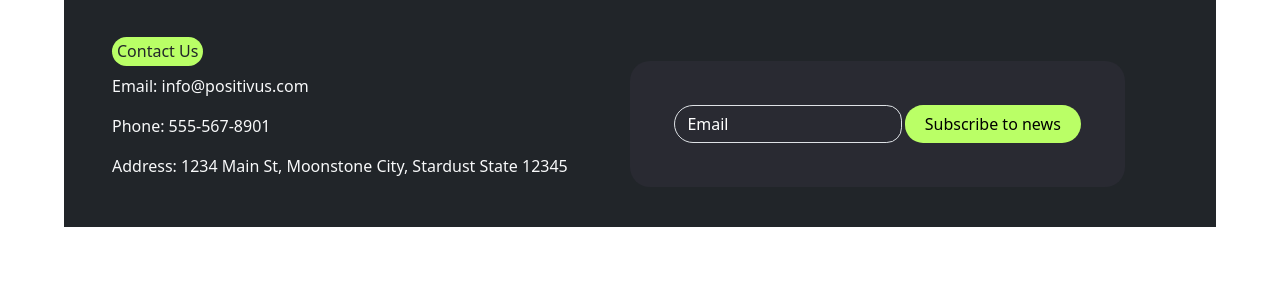
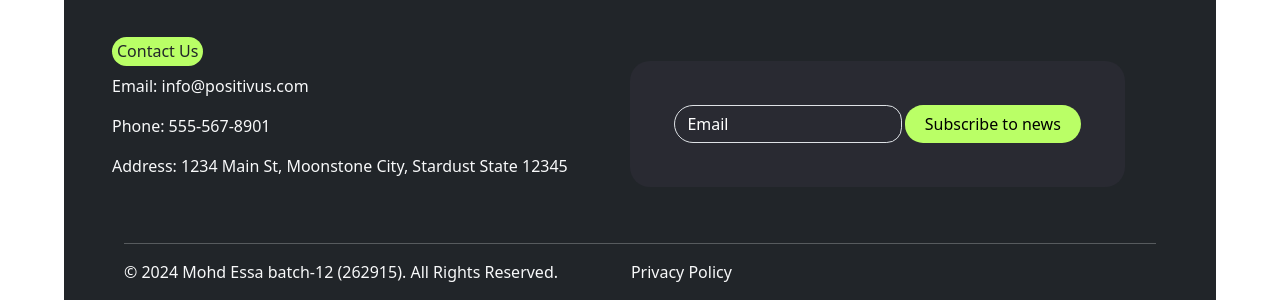
Before and after one commit to essaehaan/html-css-hackathon-smit, a plain HTML site: page index.html in a window 1280 px wide. Shown: the part 3355-3655 px from the top of the page. Before the commit the page ends 3582 px from the top, so only its background shows below. Drawn offline with nearby package versions, Linux system fonts and the light colour scheme.

Commit message:
complete  project

```diff
--- a/index.html
+++ b/index.html
@@ -350,7 +350,22 @@
   </div>
 </div>
 
+<div class="container">
+  <div class="row bg-dark text-light px-5">
+    <div class="col-md-12">
 
+      <hr>
+    </div>
+    <div class="col-md-6 col-sm-12">
+
+      <p>© 2024 Mohd Essa batch-12 (262915). All Rights Reserved.</p>
+    </div>
+    <div class="col-md-6 col-sm-12">
+
+      <a href="#" class="text-decoration-none text-light">Privacy Policy</a>
+    </div>
+  </div>
+</div>
 
 
 
```
